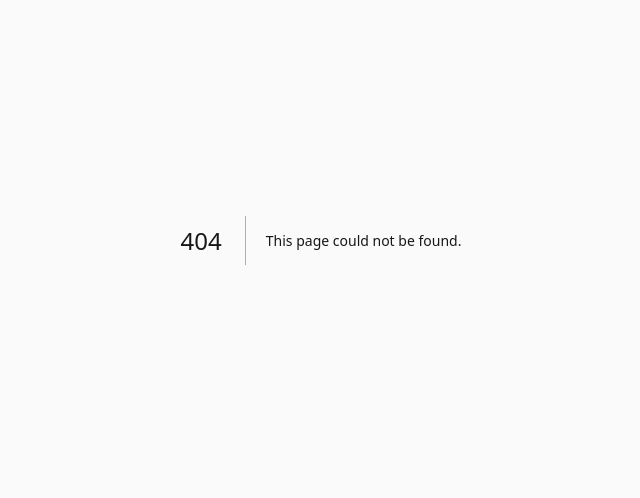
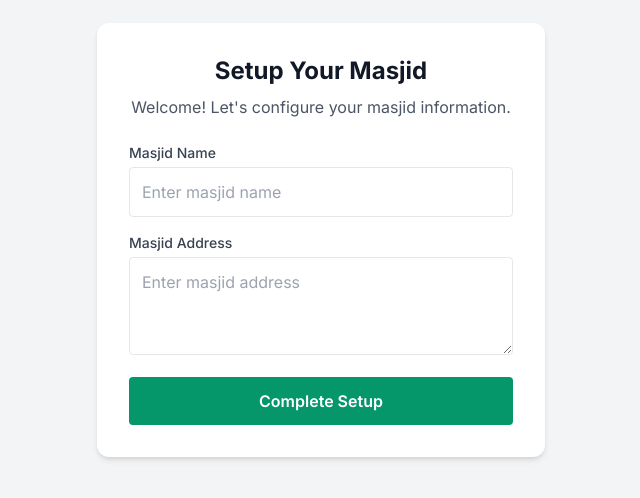
Before and after one commit to junain3/smart-masjeedh, a Next.js app: page /setup-masjid in a window 1280 px wide. Before the commit this address had no page. Shown: the part 160-658 px from the top of the page, without its empty margins (319-959 px from the left). Built offline with nearby package versions, Linux system fonts and the light colour scheme.

Commit message:
feat: systematic app fix - login flow, database errors, UI polish

```diff
--- a/app/accounts/page.tsx
+++ b/app/accounts/page.tsx
@@ -198,6 +198,7 @@ export default function AccountsPage() {
             type: finalType,
             category: finalCategory,
             date,
+            masjid_id: user.masjid_id,
             family_id: type === "subscription" ? selectedFamilyId : null,
           })
           .eq("id", editingTransaction.id)
@@ -213,6 +214,7 @@ export default function AccountsPage() {
             category: finalCategory,
             date,
             user_id: user.id,
+            masjid_id: user.masjid_id,
             family_id: type === "subscription" ? selectedFamilyId : null,
           },
         ]);
--- a/app/dashboard/page.tsx
+++ b/app/dashboard/page.tsx
@@ -184,14 +184,28 @@ export default function DashboardPage() {
         </header>
 
         <main className="p-4 sm:p-6 lg:p-8">
-          <div className="flex flex-col items-center mb-8">
-            <div className="w-20 h-20 bg-emerald-600 rounded-full flex items-center justify-center mb-4">
+          {/* Green Gradient Header */}
+          <div className="bg-gradient-to-r from-emerald-600 to-green-600 rounded-3xl p-8 text-white text-center mb-8 shadow-xl">
+            <div className="w-20 h-20 bg-white/20 rounded-full flex items-center justify-center mx-auto mb-4 backdrop-blur-sm border-4 border-white/30">
               <Home className="w-10 h-10 text-white" />
             </div>
-            <h1 className="text-3xl font-black text-gray-900 mb-2">Smart Masjeedh</h1>
-            <p className="text-gray-600">Mubeen Jummah Masjid Management System</p>
+            <h1 className="text-3xl font-black text-white mb-2">MUBEEN JUMMAH MASJID</h1>
+            <p className="text-emerald-100 font-medium">Smart Masjid Management System</p>
           </div>
 
+          {/* Search Bar */}
+          <div className="mb-6">
+            <div className="relative">
+              <Search className="absolute left-4 top-1/2 transform -translate-y-1/2 w-5 h-5 text-gray-400" />
+              <input
+                type="text"
+                placeholder="Search families, members, transactions..."
+                className="w-full pl-12 pr-4 py-4 bg-white border-2 border-gray-200 rounded-2xl text-gray-900 placeholder-gray-400 focus:outline-none focus:ring-2 focus:ring-emerald-500 focus:border-emerald-500"
+              />
+            </div>
+          </div>
+
+          {/* Stats Cards */}
           <div className="grid grid-cols-1 md:grid-cols-2 gap-6 mb-8">
             <div className="bg-white border-2 border-emerald-200 rounded-2xl p-6 text-center">
               <Users className="w-12 h-12 text-emerald-600 mx-auto mb-4" />
@@ -210,6 +224,7 @@ export default function DashboardPage() {
             </div>
           </div>
 
+          {/* Menu Grid - 4 Columns */}
           <div className="grid grid-cols-2 md:grid-cols-4 gap-4">
             {menuItems.slice(1).map((item) => (
               <Link
--- a/app/families/[id]/page.tsx
+++ b/app/families/[id]/page.tsx
@@ -248,6 +248,8 @@ export default function FamilyDetailsPage() {
             nic,
             phone,
             civil_status: civilStatus,
+            user_id: user.id,
+            masjid_id: user.masjid_id,
           },
         ]);
 
--- a/app/login/page.tsx
+++ b/app/login/page.tsx
@@ -7,7 +7,7 @@ import { useMockAuth } from "@/components/MockAuthProvider";
 
 export default function LoginPage() {
   const router = useRouter();
-  const { signIn } = useMockAuth();
+  const { signIn, requiresOnboarding } = useMockAuth();
 
   const [email, setEmail] = useState("");
   const [password, setPassword] = useState("");
@@ -19,6 +19,12 @@ export default function LoginPage() {
 
     try {
       await signIn(email, password);
+
+      // Check if user needs onboarding (first-time user)
+      if (requiresOnboarding) {
+        router.push("/setup-masjid");
+        return;
+      }
 
       const next = new URLSearchParams(window.location.search).get("next");
       router.push(next || "/dashboard");
--- /dev/null
+++ b/app/setup-masjid/page.tsx
@@ -0,0 +1,80 @@
+"use client";
+
+import { useState } from "react";
+import { useRouter } from "next/navigation";
+import { useMockAuth } from "@/components/MockAuthProvider";
+
+export default function SetupMasjidPage() {
+  const router = useRouter();
+  const { user, signIn } = useMockAuth();
+  const [loading, setLoading] = useState(false);
+  const [masjidName, setMasjidName] = useState("");
+  const [masjidAddress, setMasjidAddress] = useState("");
+
+  const handleSubmit = async (e: React.FormEvent) => {
+    e.preventDefault();
+    setLoading(true);
+
+    try {
+      // Simulate masjid setup - in real app, this would create masjid record
+      await new Promise(resolve => setTimeout(resolve, 1000));
+
+      // After setup, redirect to dashboard
+      router.push("/dashboard");
+    } catch (error) {
+      console.error("Setup error:", error);
+      alert("Setup failed");
+    } finally {
+      setLoading(false);
+    }
+  };
+
+  return (
+    <div className="min-h-screen flex items-center justify-center bg-gray-100 px-4">
+      <div className="bg-white p-8 rounded-xl shadow-md w-full max-w-md space-y-6">
+        <div className="text-center">
+          <h1 className="text-2xl font-bold text-gray-900 mb-2">Setup Your Masjid</h1>
+          <p className="text-gray-600">Welcome! Let's configure your masjid information.</p>
+        </div>
+
+        <form onSubmit={handleSubmit} className="space-y-4">
+          <div>
+            <label className="block text-sm font-medium text-gray-700 mb-1">
+              Masjid Name
+            </label>
+            <input
+              type="text"
+              required
+              value={masjidName}
+              onChange={(e) => setMasjidName(e.target.value)}
+              className="w-full border p-3 rounded"
+              placeholder="Enter masjid name"
+            />
+          </div>
+
+          <div>
+            <label className="block text-sm font-medium text-gray-700 mb-1">
+              Masjid Address
+            </label>
+            <textarea
+              required
+              value={masjidAddress}
+              onChange={(e) => setMasjidAddress(e.target.value)}
+              className="w-full border p-3 rounded"
+              placeholder="Enter masjid address"
+              rows={3}
+            />
+          </div>
+
+          <button
+            type="submit"
+            disabled={loading}
+            className="w-full bg-emerald-600 text-white py-3 rounded font-semibold disabled:opacity-50"
+          >
+            {loading ? "Setting up..." : "Complete Setup"}
+          </button>
+        </form>
+      </div>
+    </div>
+  );
+}
--- a/components/MockAuthProvider.tsx
+++ b/components/MockAuthProvider.tsx
@@ -43,7 +43,27 @@ export function MockAuthProvider({ children }: { children: React.ReactNode }) {
     // Simulate login process
     await new Promise(resolve => setTimeout(resolve, 1000));
 
-    // Set mock user and tenant context
+    // Check if user has masjid_id (simulate first-time user check)
+    const hasMasjidId = email.includes("mohammedjunain@gmail.com"); // Existing user
+
+    if (!hasMasjidId) {
+      // First-time user - no masjid_id
+      const mockUser = {
+        id: "a0d80f9e-11ba-436b-9825-1aca3830a7fc",
+        email: email,
+        created_at: new Date().toISOString(),
+        masjid_id: null // First-time user
+      };
+
+      setUser(mockUser);
+      setTenantContext(null);
+      setRequiresOnboarding(true); // Show Setup Masjid form
+      setAuthError(null);
+      setLoading(false);
+      return;
+    }
+
+    // Existing user with masjid_id
     const mockUser = {
       id: "a0d80f9e-11ba-436b-9825-1aca3830a7fc",
       email: email || "mohammedjunain@gmail.com",
```
